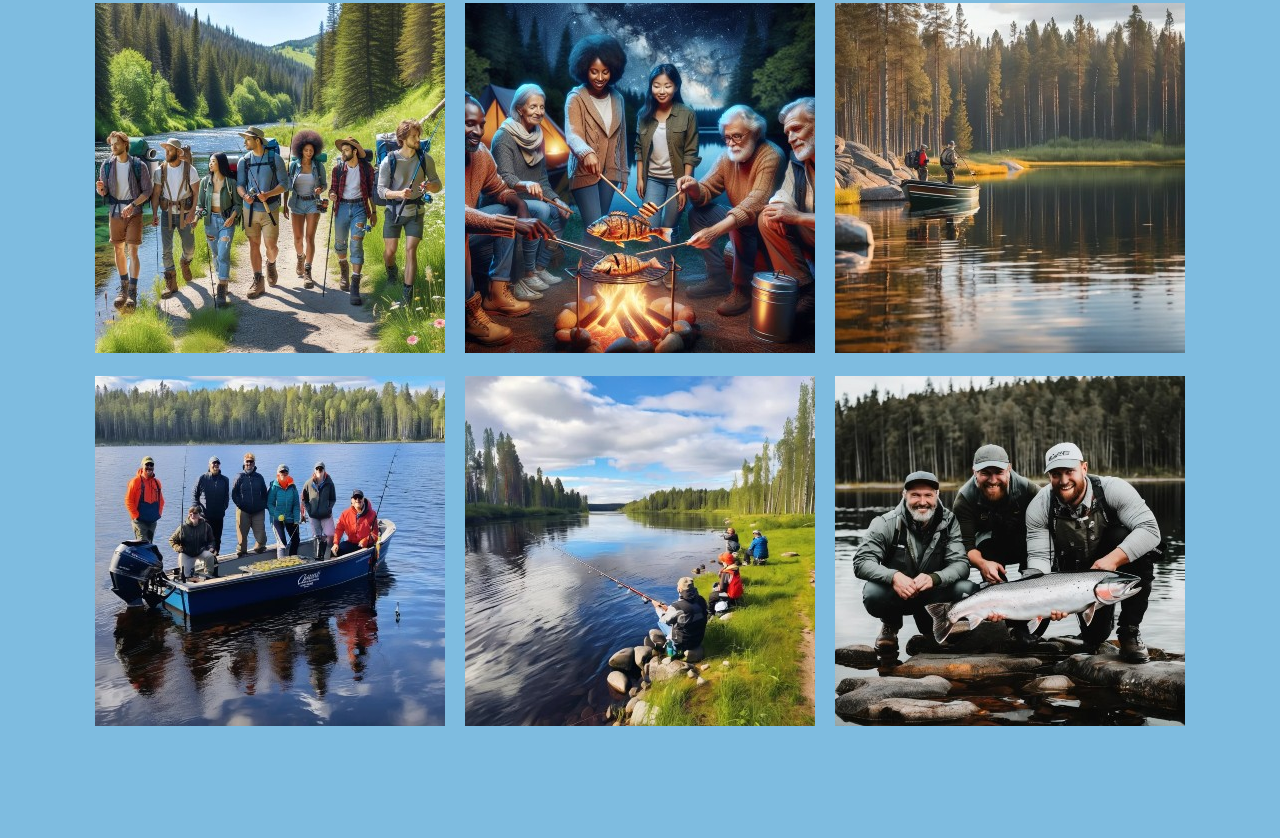
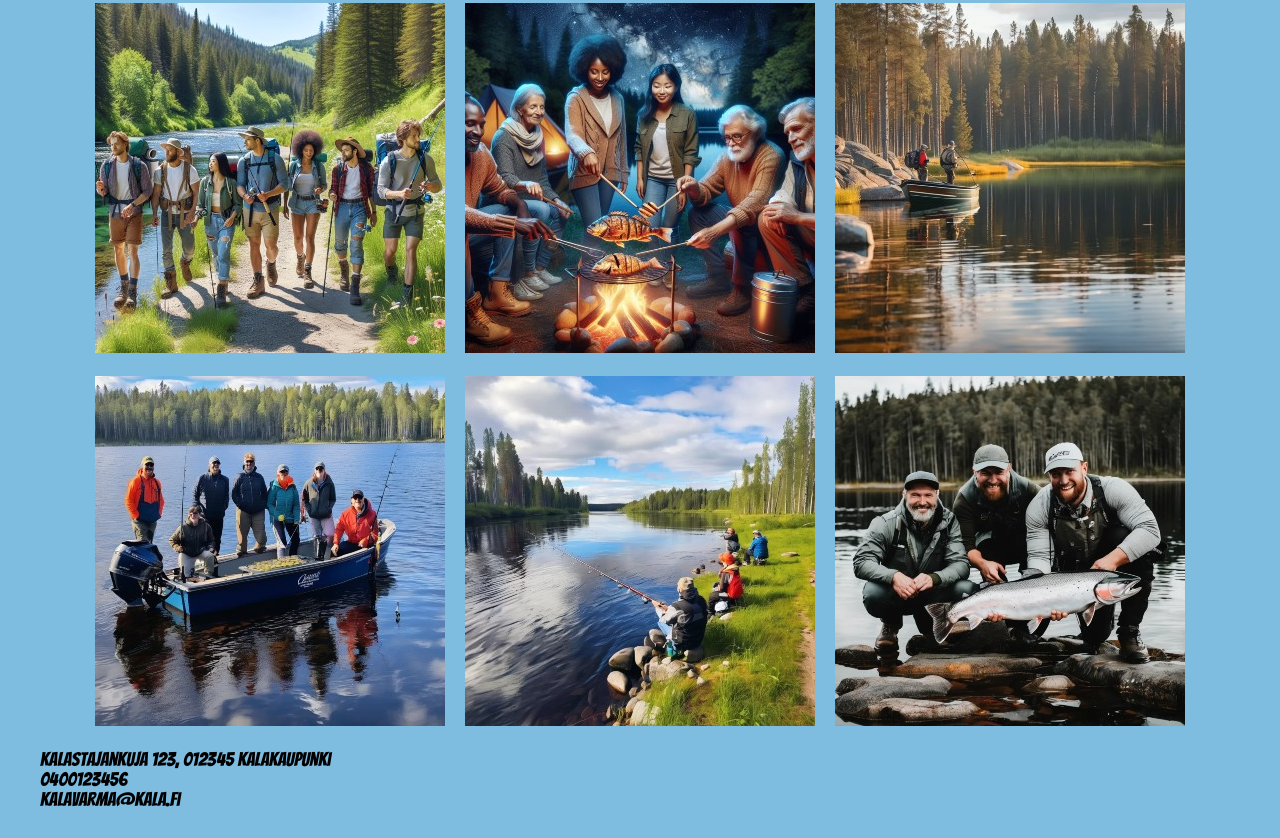
Before and after one commit to oskukaariainen/nettisivu, a plain HTML site: page galleria.html in a window 1280 px wide. Shown: the part 640-1478 px from the top of the page. Before the commit the page ends 1379 px from the top, so only its background shows below. Drawn offline with Linux system fonts and the light colour scheme; a web font is replaced by a local one.

Commit message:
galleria.html

```diff
--- a/galleria.html
+++ b/galleria.html
@@ -56,23 +56,23 @@
             <div class="kuva"><img src="kuvat/lohi.jpg" alt="lohi"></div>
 
 
-
-
-
-
-
-
-
-
-
-
-
-
-
         </div>
 
 
     </main>
+
+    <footer>
+
+        <ul>
+
+            <li>Kalastajankuja 123, 012345 Kalakaupunki</li>
+            <li>0400123456</li>
+            <li>Kalavarma@kala.fi</li>
+
+        </ul>
+
+    </footer>
+
 </body>
 
 </html>
```
